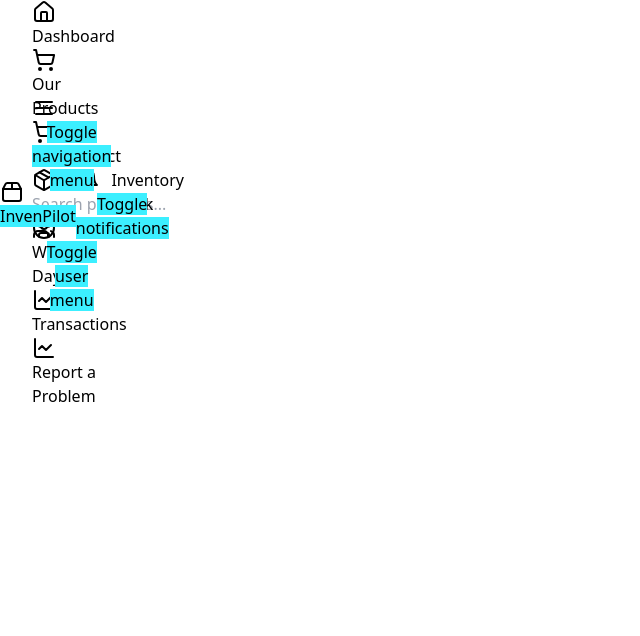
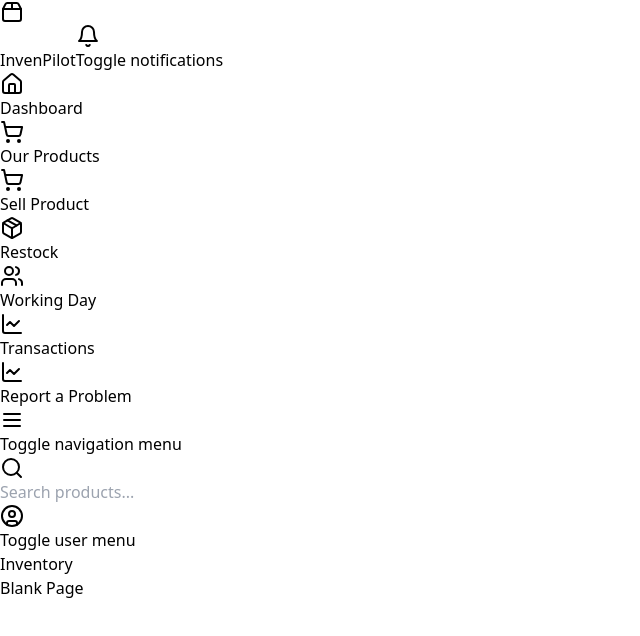
Before and after one commit to dennis-owusu/Breakfast-Factory, a React (Vite) app in the folder client/: page /Blank in a window 1280 px wide. Shown: the top 636 px of the page, without its empty margins (0-640 px from the left). Built offline with nearby package versions, Linux system fonts and the light colour scheme.

Commit message:
changes made

```diff
--- a/client/src/index.css
+++ b/client/src/index.css
@@ -3,47 +3,6 @@
 @tailwind components;
 @tailwind utilities;
 
-
-div {
-  display: flex;
-  flex-flow: row nowrap;
-  align-items: center;
-  justify-content: space-between;
-  width: 2em;
-}
-
-span {
-  width: 0.3em;
-  height: 1em;
-  background-color: #3cefff;
-}
-
-span:nth-of-type(1) {
-  animation: grow 1s -0.45s ease-in-out infinite;
-}
-
-span:nth-of-type(2) {
-  animation: grow 1s -0.3s ease-in-out infinite;
-}
-
-span:nth-of-type(3) {
-  animation: grow 1s -0.15s ease-in-out infinite;
-}
-
-span:nth-of-type(4) {
-  animation: grow 1s ease-in-out infinite;
-}
-
-@keyframes grow {
-  0%,
-  100% {
-    transform: scaleY(1);
-  }
-
-  50% {
-    transform: scaleY(2);
-  }
-}
 
 
 .montserrat {
--- a/client/src/users/ClientHome.jsx
+++ b/client/src/users/ClientHome.jsx
@@ -116,7 +116,6 @@ const ClientHome = () => {
   const baseClass = 'text-white';
 
   return (
-
 
     <div className='overflow-x-hidden relative bg-[#E5E5E5]'>
         <div className='bg-white py-5 rounded-b-3xl shadow-md'>
```
